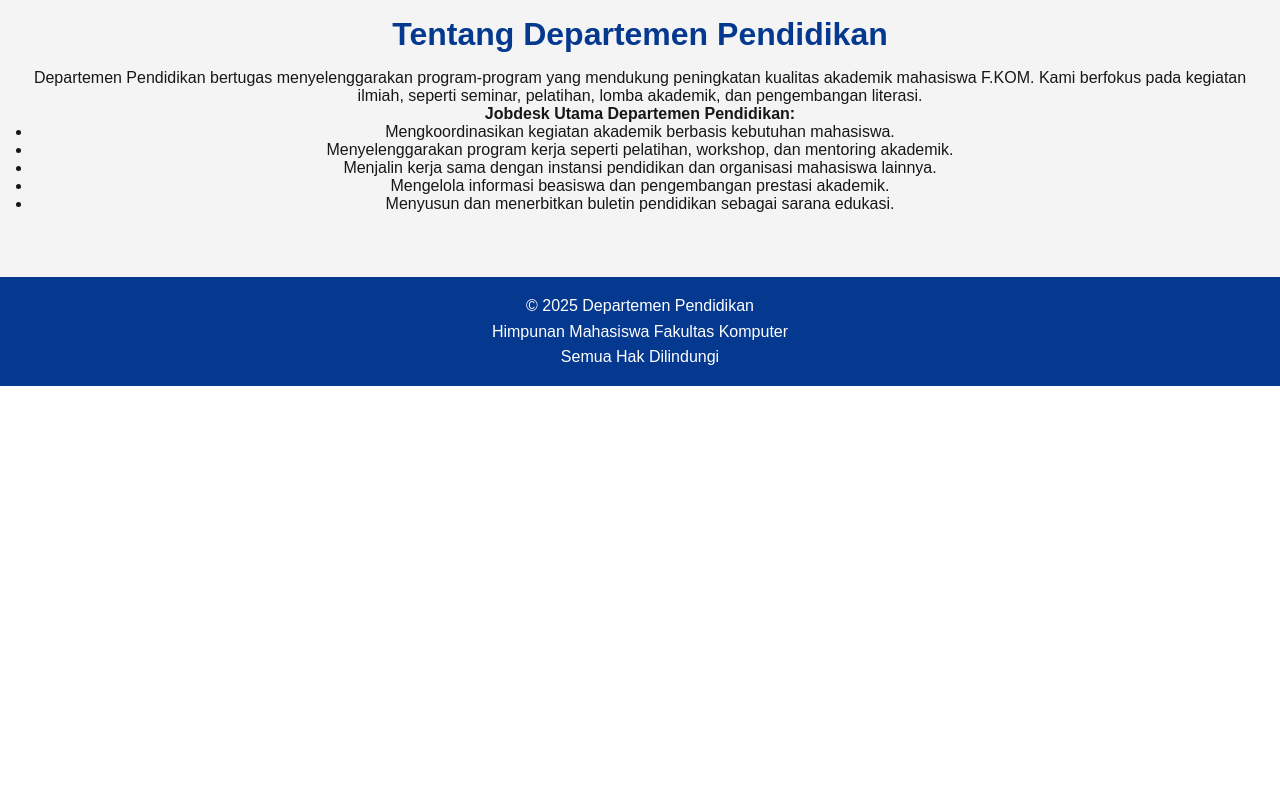
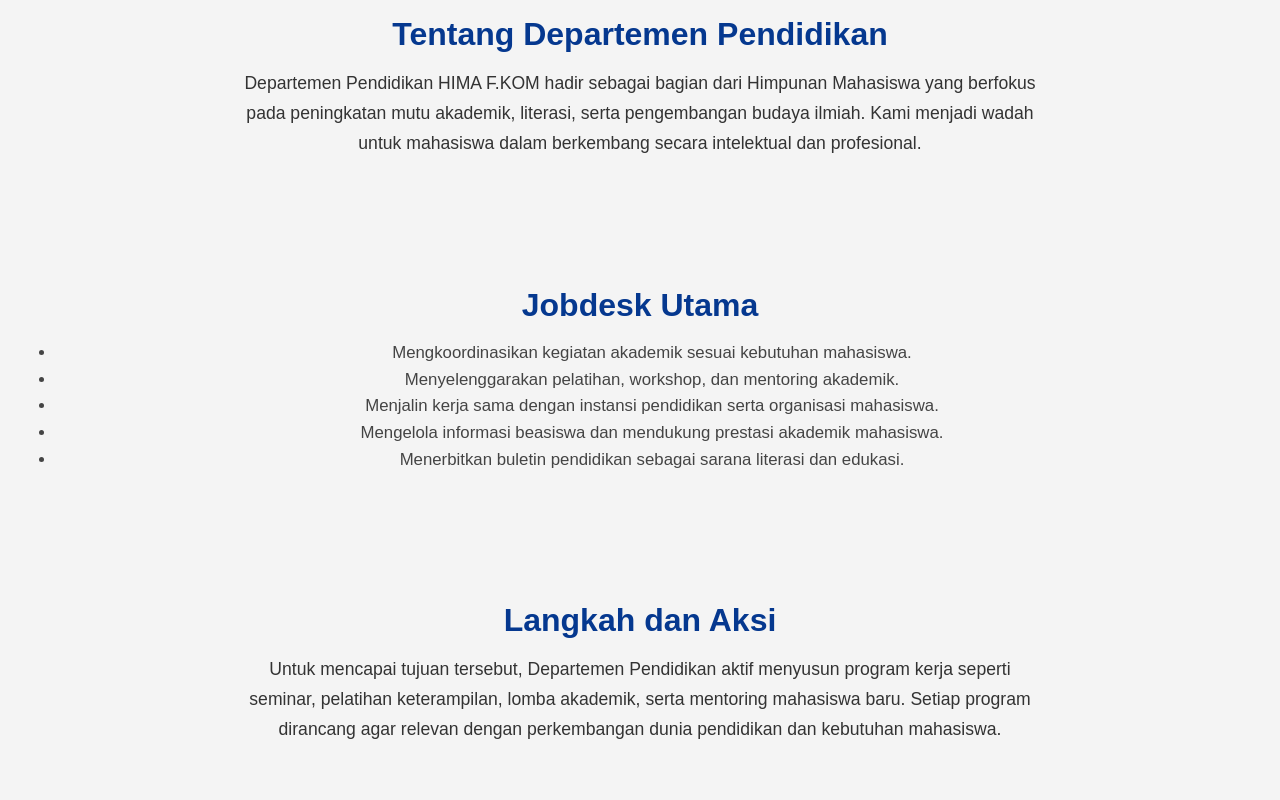
Before and after one commit to DepPend/DepPend, a Next.js app: page / in a window 1280 px wide. Shown: the part 920-1720 px from the top of the page. Before the commit the page ends 1306 px from the top, so only its background shows below. Built offline with nearby package versions, Linux system fonts and the light colour scheme.

Commit message:
Update index.js

```diff
--- a/pages/index.js
+++ b/pages/index.js
@@ -17,26 +17,49 @@ export default function HomePage() {
         </div>
       </section>
 
-      {/* Section: Tentang Departemen */}
+      {/* Section: Tentang Departemen Pendidikan */}
 <section style={styles.aboutSection}>
+  {/* S - Situation */}
   <h3 style={styles.sectionTitle}>Tentang Departemen Pendidikan</h3>
-        <div style={styles.aboutContent}>
-          <p style={styles.aboutText}>
-            Departemen Pendidikan bertugas menyelenggarakan program-program yang mendukung peningkatan kualitas akademik
-            mahasiswa F.KOM. Kami berfokus pada kegiatan ilmiah, seperti seminar, pelatihan, lomba akademik, dan pengembangan literasi.
+  <p style={styles.sectionText}>
+    Departemen Pendidikan HIMA F.KOM hadir sebagai bagian dari Himpunan Mahasiswa
+    yang berfokus pada peningkatan mutu akademik, literasi, serta pengembangan budaya ilmiah.
+    Kami menjadi wadah untuk mahasiswa dalam berkembang secara intelektual dan profesional.
   </p>
-          <div style={styles.aboutText}>
-        <strong>Jobdesk Utama Departemen Pendidikan:</strong>
+</section>
+
+{/* T - Task */}
+<section style={styles.aboutSection}>
+  <h3 style={styles.sectionTitle}>Jobdesk Utama</h3>
   <ul style={styles.jobdeskList}>
-          <li>Mengkoordinasikan kegiatan akademik berbasis kebutuhan mahasiswa.</li>
-          <li>Menyelenggarakan program kerja seperti pelatihan, workshop, dan mentoring akademik.</li>
-          <li>Menjalin kerja sama dengan instansi pendidikan dan organisasi mahasiswa lainnya.</li>
-          <li>Mengelola informasi beasiswa dan pengembangan prestasi akademik.</li>
-          <li>Menyusun dan menerbitkan buletin pendidikan sebagai sarana edukasi.</li>
+    <li>Mengkoordinasikan kegiatan akademik sesuai kebutuhan mahasiswa.</li>
+    <li>Menyelenggarakan pelatihan, workshop, dan mentoring akademik.</li>
+    <li>Menjalin kerja sama dengan instansi pendidikan serta organisasi mahasiswa.</li>
+    <li>Mengelola informasi beasiswa dan mendukung prestasi akademik mahasiswa.</li>
+    <li>Menerbitkan buletin pendidikan sebagai sarana literasi dan edukasi.</li>
   </ul>
-      </div>
-        </div>
 </section>
+
+{/* A - Action */}
+<section style={styles.aboutSection}>
+  <h3 style={styles.sectionTitle}>Langkah dan Aksi</h3>
+  <p style={styles.sectionText}>
+    Untuk mencapai tujuan tersebut, Departemen Pendidikan aktif menyusun program kerja
+    seperti seminar, pelatihan keterampilan, lomba akademik, serta mentoring mahasiswa baru.
+    Setiap program dirancang agar relevan dengan perkembangan dunia pendidikan dan kebutuhan mahasiswa.
+  </p>
+</section>
+
+{/* R - Result */}
+<section style={styles.aboutSection}>
+  <h3 style={styles.sectionTitle}>Dampak dan Hasil</h3>
+  <p style={styles.sectionText}>
+    Melalui berbagai program dan kolaborasi, Departemen Pendidikan telah berkontribusi dalam menciptakan
+    lingkungan akademik yang produktif. Mahasiswa memperoleh kesempatan untuk meningkatkan pengetahuan,
+    mengasah keterampilan, serta meraih prestasi yang membanggakan di tingkat kampus maupun luar kampus.
+  </p>
+</section>
+
     </>
   );
 }
@@ -146,4 +169,26 @@ const styles = {
     color: '#555',
     lineHeight: '1.5',
   },
+
+  aboutContent: {
+  display: 'flex',
+  flexDirection: 'column',
+  gap: '1.5rem',
+  maxWidth: '900px',
+  margin: '0 auto',
+  textAlign: 'left',
+},
+aboutText: {
+  fontSize: '1.1rem',
+  lineHeight: '1.7',
+  color: '#333',
+},
+jobdeskList: {
+  marginTop: '1rem',
+  paddingLeft: '1.5rem',
+  fontSize: '1.05rem',
+  lineHeight: '1.6',
+  color: '#444',
+},
+
 };
```
Lines whose indentation alone changed are shown as unchanged.
